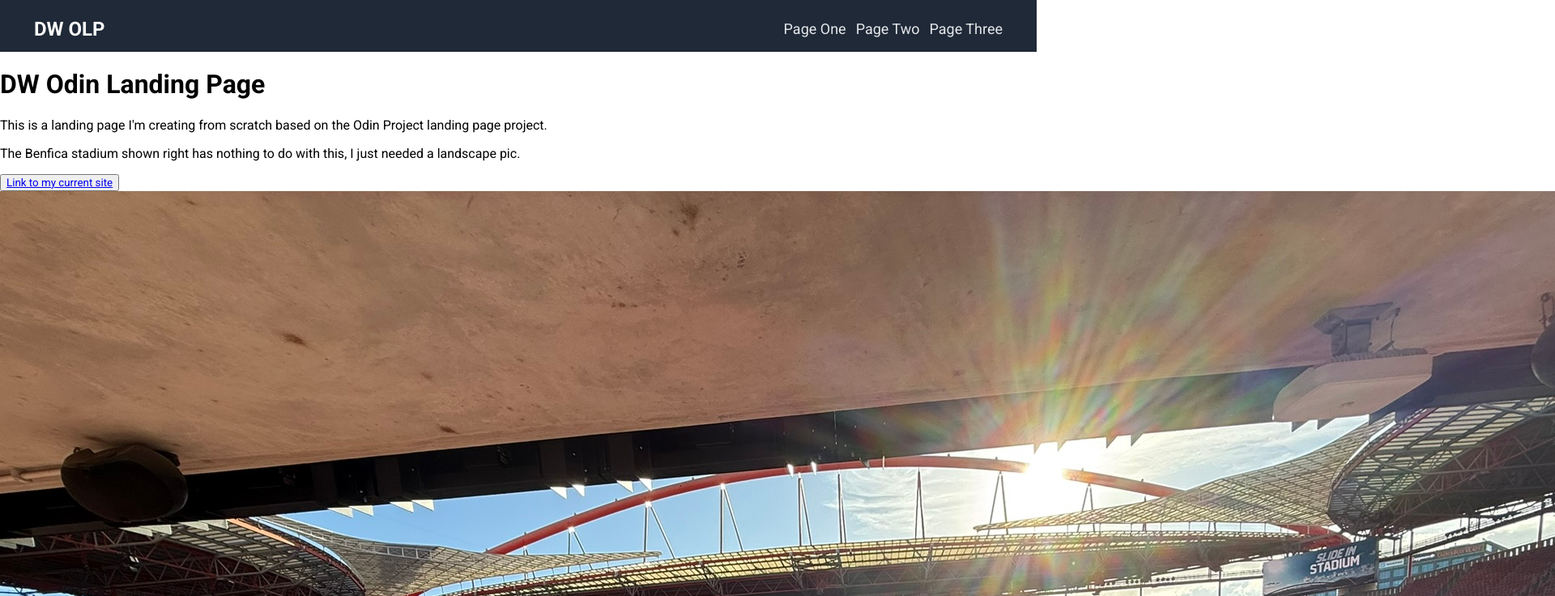
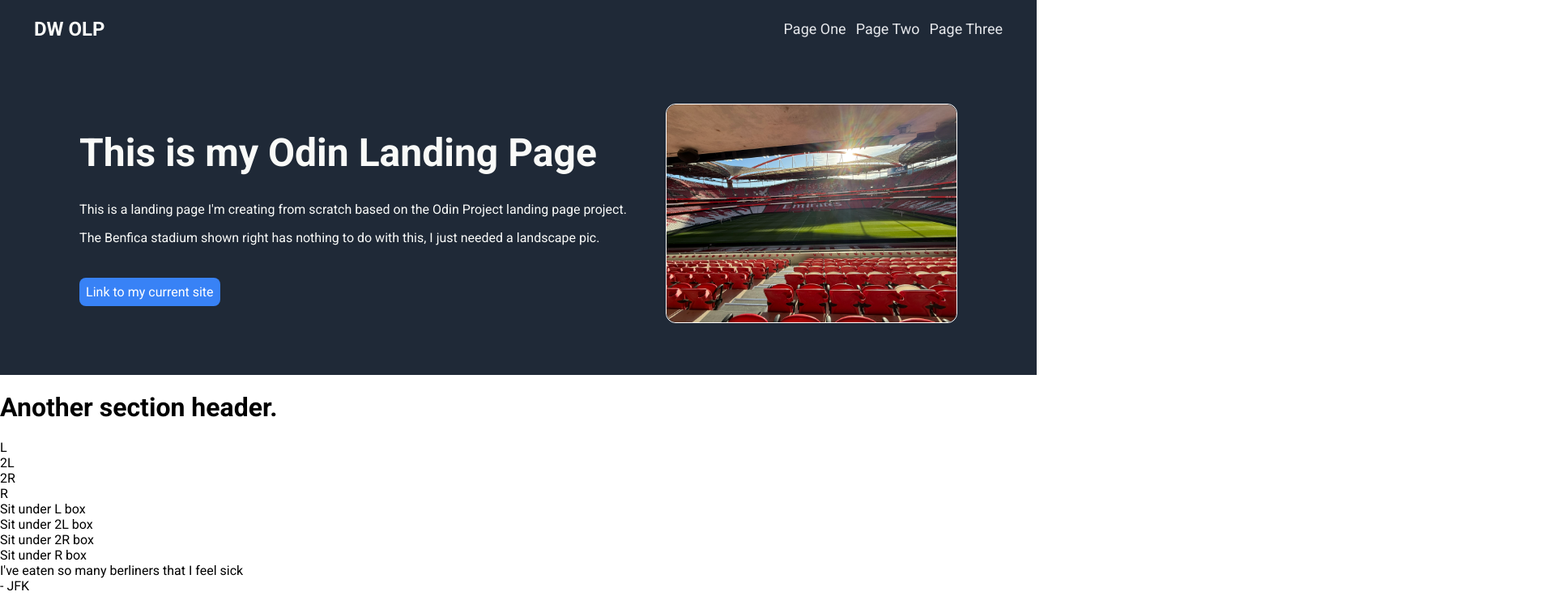
Before and after one commit to woottondaniel/odin-landing-page, a plain HTML site: page index.html in a window 1280 px wide. Shown: the top 736 px of the page at 81% size, 1920 px wide, since content can reach past the window. Drawn offline with Linux system fonts and the light colour scheme.

Commit message:
Styled section one

```diff
--- a/index.html
+++ b/index.html
@@ -25,16 +25,20 @@
 <!-- section one, one big flexbox with two boxes within -->
 
     <div class="section-one">
-        <div class="site-explainer">
-            <h1>DW Odin Landing Page</h1>
-            <p>This is a landing page I'm creating from scratch based on the Odin Project landing page project.</p>
-            <p>The Benfica stadium shown right has nothing to do with this, I just needed a landscape pic.</p>
-            <div class="button"><button><a href="danielwootton.co.uk" target="_blank" rel="noopener noreferrer">Link to my current site</a></button></div>
+        <div class="s-one-content">
+            <div class="site-explainer">
+                <h1>This is my Odin Landing Page</h1>
+                <div class="s-one-text">
+                    <p>This is a landing page I'm creating from scratch based on the Odin Project landing page project.</p>
+                    <p>The Benfica stadium shown right has nothing to do with this, I just needed a landscape pic.</p></div>
+                    <div class="button"><a href="https://danielwootton.co.uk" target="_blank" rel="noopener noreferrer">Link to my current site</a></div>
+            </div>
         </div>
 
         <div class="graphic">
             <img src="./images/benfica.JPEG" alt="Benfica">
         </div>
+
     </div>
 
 <!-- section two - eight flexboxes to show four boxes with text sat underneath-->
--- a/style.css
+++ b/style.css
@@ -47,5 +47,65 @@ header .page-links a {
     text-decoration: none;
 }
 
+/* section one begins now */
 
-/* section one begins now */
+.section-one {
+    display: flex;
+    background-color: #1F2937;
+    color: #F9FAF8;
+    align-items: center stretch;
+    align-content: space-around;
+    justify-content: center;
+    gap: 48px;
+    padding:64px 48px;
+    flex-wrap: wrap;
+}
+
+.section-one h1 {
+    font-size: 48px;
+    font-weight: 900;
+}
+
+.s-one-content {
+    flex-direction: column;
+}
+
+.graphic {
+    flex: 1;
+    border-radius: 12px;
+    overflow: hidden;
+    border: 1px solid white;
+    max-width: 360px;
+}
+
+.graphic img {
+    width: 100%;
+    height: 100%;
+    object-fit: cover;
+    display: block;
+    border-radius: 12px;
+}
+
+.section-one .button {
+    padding-top: 16px;
+    margin-top: 24px;
+}
+
+
+
+.section-one .button a {
+    display: inline-block;
+    border: 1 px #3882F6;
+    background-color: #3882F6;
+    padding: 8px;
+    border-radius: 8px;
+    color: white;
+    text-decoration: none;
+    transition: background-color 0.15s ease;
+}
+
+.section-one .button a:hover {
+  background-color: #6e8ab0;
+  color: white;
+  border-color: #1F2937;
+}
```
